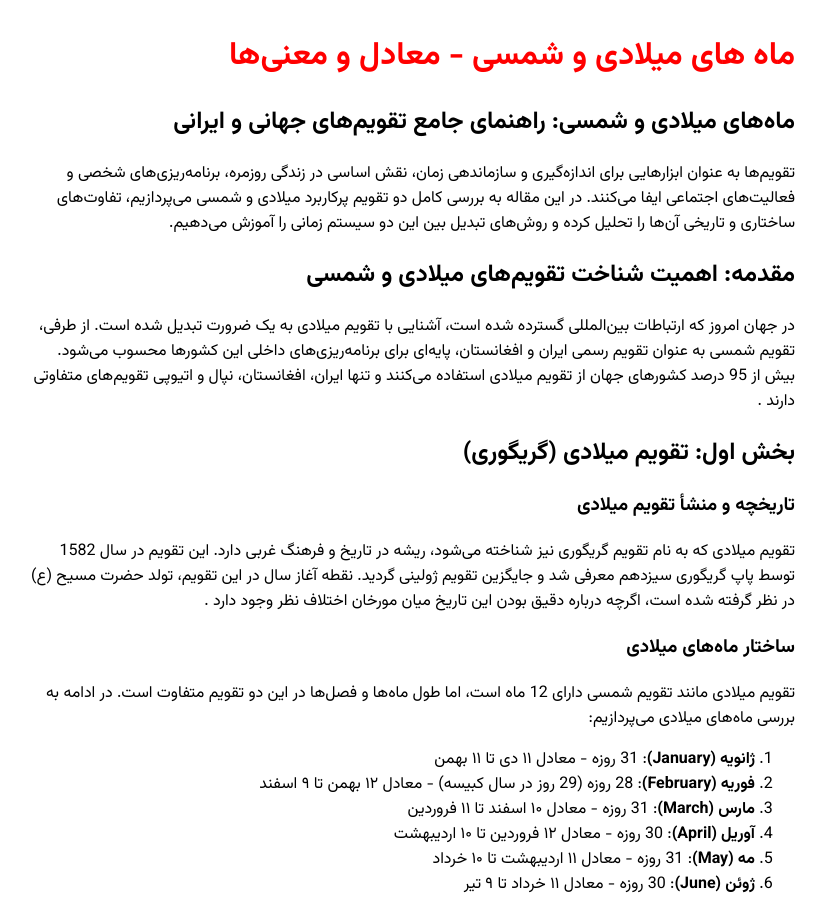
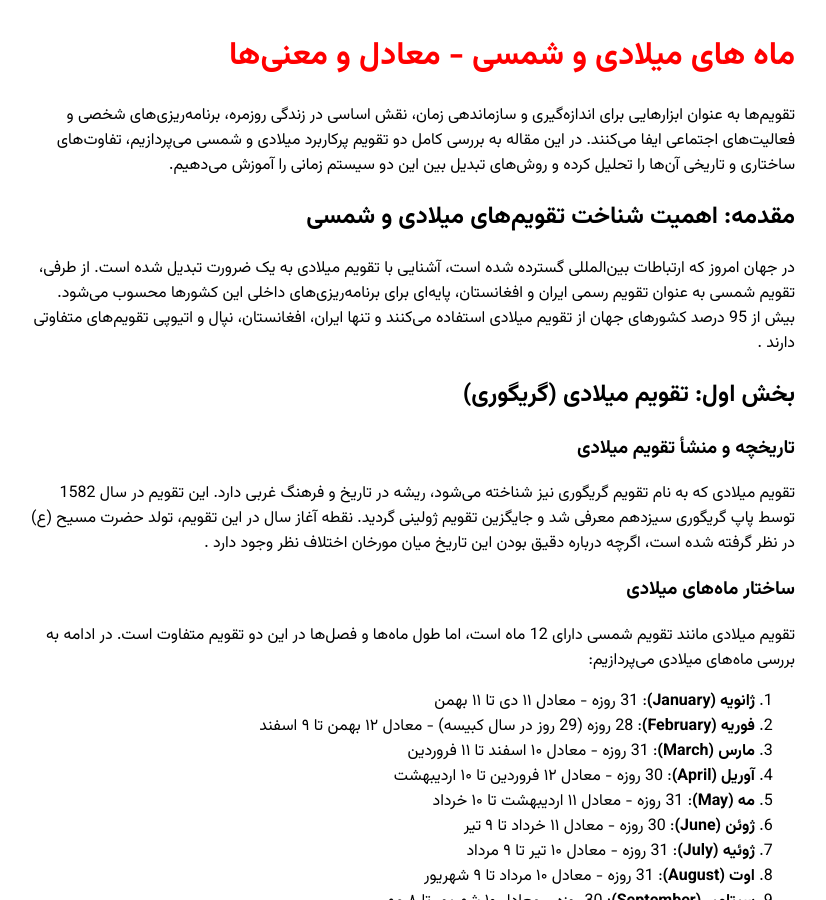
Before and after one commit to darkblog/darkblog.github.io, a Jekyll site: the page built from _posts/2025-6-28-19.md, in a window 1280 px wide and 900 px high. Shown: the whole window, without its empty margins (229-1055 px from the left). Built offline with Jekyll 4.4.1, drawn with Linux system fonts in a browser that asks for light colours.

Commit message:
Update and rename 2025-3-2-19.md to 2025-6-28-19.md

```diff
--- a/_posts/2025-3-2-19.md
+++ b/_posts/2025-6-28-19.md
@@ -2,8 +2,6 @@
 layout: post
 title: ماه های میلادی و شمسی - معادل و معنی‌ها
 ---
-
-## ماه‌های میلادی و شمسی: راهنمای جامع تقویم‌های جهانی و ایرانی
 
 تقویم‌ها به عنوان ابزارهایی برای اندازه‌گیری و سازماندهی زمان، نقش اساسی در زندگی روزمره، برنامه‌ریزی‌های شخصی و فعالیت‌های اجتماعی ایفا می‌کنند. در این مقاله به بررسی کامل دو تقویم پرکاربرد میلادی و شمسی می‌پردازیم، تفاوت‌های ساختاری و تاریخی آن‌ها را تحلیل کرده و روش‌های تبدیل بین این دو سیستم زمانی را آموزش می‌دهیم.
 
```
